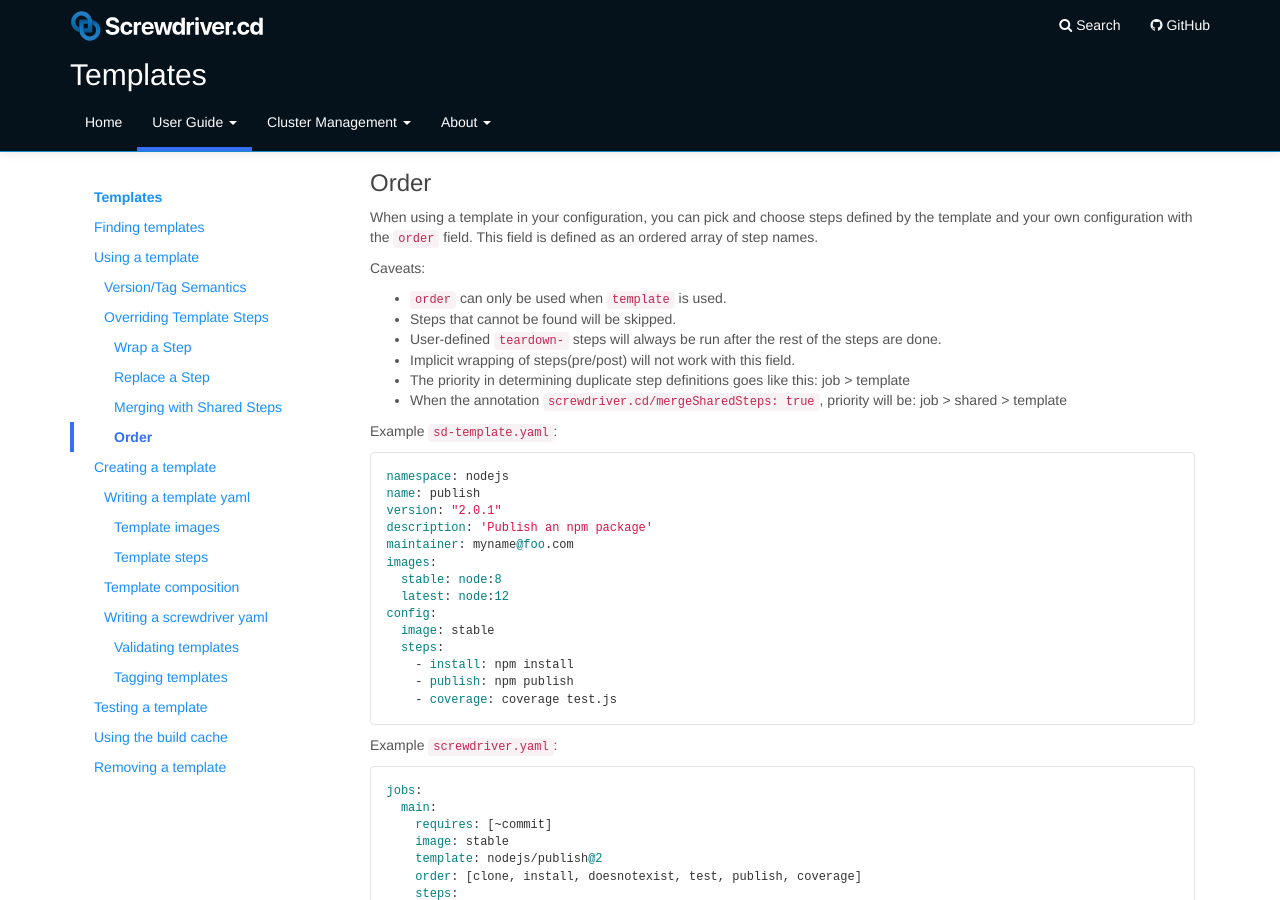
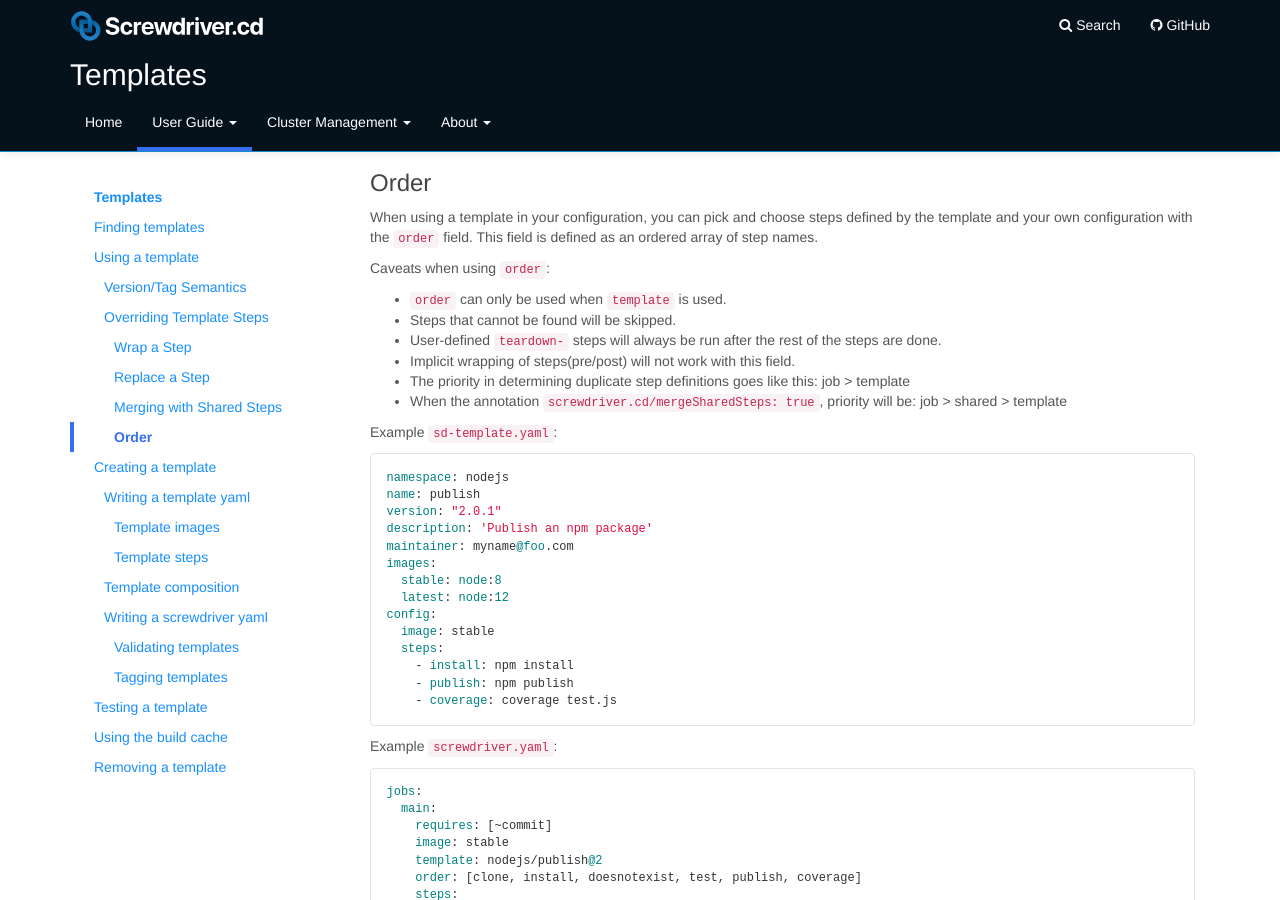
Before and after one commit to screwdriver-cd/guide, a Jekyll site: the page built from docs/user-guide/templates.md, in a window 1280 px wide and 900 px high, scrolled down 4104 px. Built offline with Jekyll 4.4.1, drawn with Linux system fonts in a browser that asks for light colours.

Commit message:
fix: comments

```diff
--- a/docs/user-guide/templates.md
+++ b/docs/user-guide/templates.md
@@ -244,7 +244,7 @@ jobs:
 ### Order
 When using a template in your configuration, you can pick and choose steps defined by the template and your own configuration with the `order` field. This field is defined as an ordered array of step names.
 
-Caveats:
+Caveats when using `order`:
 - `order` can only be used when `template` is used.
 - Steps that cannot be found will be skipped.
 - User-defined `teardown-` steps will always be run after the rest of the steps are done.
```
Also changed, not shown: other parts of docs/user-guide/templates.md (+1 -1 lines).
